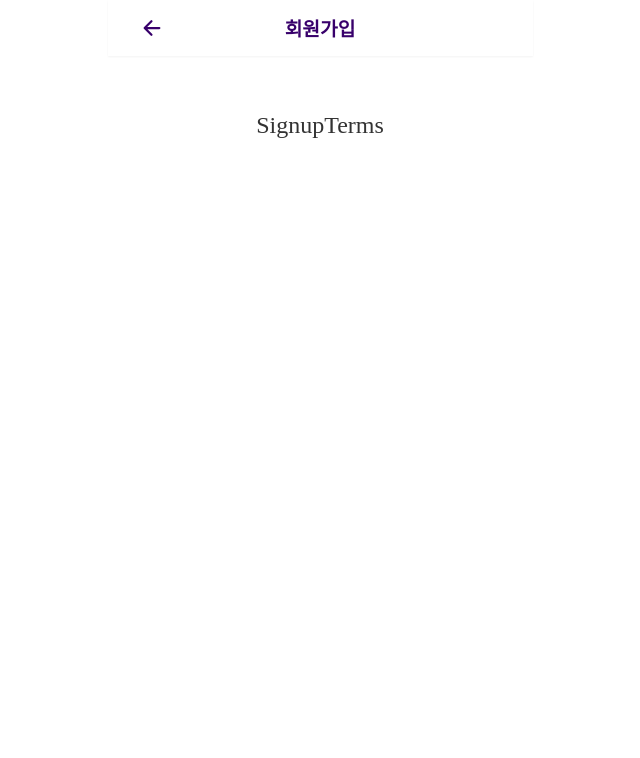
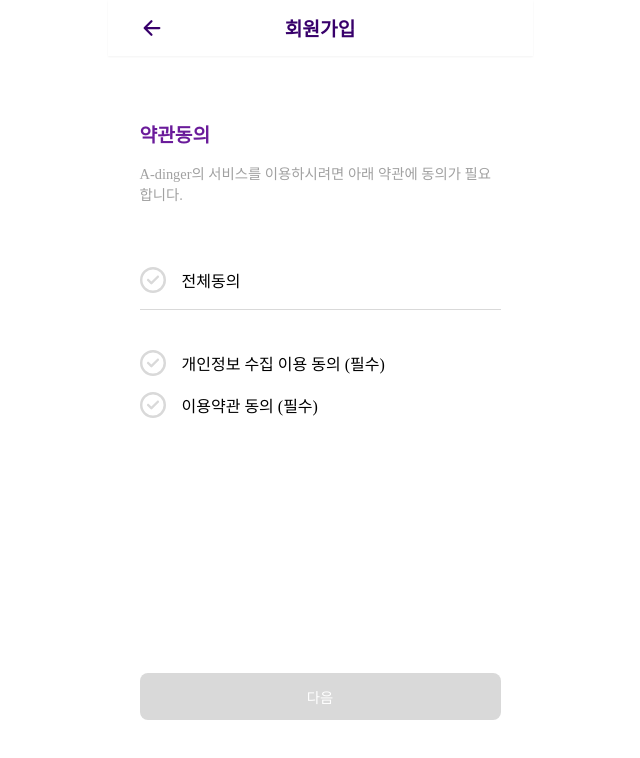
Before and after one commit to nyewon/A-dinger, a React (Vite) app: page /signup-terms in a window 1280 px wide. Shown: the top 758 px of the page, without its empty margins (320-960 px from the left). Built offline with nearby package versions, Linux system fonts and the light colour scheme.

Commit message:
:sparkles:[feat]: 약관동의 UI 구현

```diff
--- /dev/null
+++ b/src/components/CheckItem.tsx
@@ -0,0 +1,32 @@
+import styled from 'styled-components';
+import { FaRegCircleCheck, FaCircleCheck } from 'react-icons/fa6';
+
+interface CheckItemProps {
+  label: string;
+  checked: boolean;
+  onClick: () => void;
+}
+
+const CheckItem = ({ label, checked, onClick }: CheckItemProps) => {
+  return (
+    <Item onClick={onClick}>
+      {checked ? (
+        <FaCircleCheck color="#BA68C8" size={26} />
+      ) : (
+        <FaRegCircleCheck color="#d9d9d9" size={26} />
+      )}
+      <span>{label}</span>
+    </Item>
+  );
+};
+
+export default CheckItem;
+
+const Item = styled.div`
+  width: 100%;
+  display: flex;
+  align-items: center;
+  gap: 1rem;
+  font-size: 1rem;
+  cursor: pointer;
+`;
--- a/src/components/index.ts
+++ b/src/components/index.ts
@@ -1 +1,3 @@
+// Init
 export { default as RoleSelector } from './RoleSelector';
+export { default as CheckItem } from './CheckItem';
--- a/src/pages/init/SignupTerms.tsx
+++ b/src/pages/init/SignupTerms.tsx
@@ -1,12 +1,66 @@
+import { useState, useEffect } from 'react';
+import { useNavigate } from 'react-router-dom';
 import styled from 'styled-components';
-import { BackHeader, ContentContainer } from '@components/common/index';
+import { BackHeader, ContentContainer, Button } from '@components/common/index';
+import { CheckItem } from '@components/index';
 
 const SignupTerms = () => {
+  const navigate = useNavigate();
+  const [agreePrivacy, setAgreePrivacy] = useState(false);
+  const [agreeTerms, setAgreeTerms] = useState(false);
+  const [agreeAll, setAgreeAll] = useState(false);
+
+  const toggleAll = () => {
+    const newValue = !agreeAll;
+    setAgreeAll(newValue);
+    setAgreePrivacy(newValue);
+    setAgreeTerms(newValue);
+  };
+
+  useEffect(() => {
+    setAgreeAll(agreePrivacy && agreeTerms);
+  }, [agreePrivacy, agreeTerms]);
+
+  const isFormValid = agreePrivacy && agreeTerms;
+
+  const handleNext = () => {
+    if (!isFormValid) return;
+    navigate('/signup-role');
+  };
+
   return (
     <Container>
       <BackHeader title="회원가입" />
       <ContentContainer>
-        <Text>SignupTerms</Text>
+        <Section>
+          <Title>약관동의</Title>
+          <Description>
+            A-dinger의 서비스를 이용하시려면 아래 약관에 동의가 필요합니다.
+          </Description>
+        </Section>
+
+        <CheckItem label="전체동의" checked={agreeAll} onClick={toggleAll} />
+        <Divider />
+        <CheckItem
+          label="개인정보 수집 이용 동의 (필수)"
+          checked={agreePrivacy}
+          onClick={() => setAgreePrivacy(!agreePrivacy)}
+        />
+        <CheckItem
+          label="이용약관 동의 (필수)"
+          checked={agreeTerms}
+          onClick={() => setAgreeTerms(!agreeTerms)}
+        />
+
+        <FixedBottom>
+          <Button
+            type="main"
+            buttonText="다음"
+            isDisabled={!isFormValid}
+            bgColor={isFormValid ? '#6a1b9a' : '#d9d9d9'}
+            onClick={handleNext}
+          />
+        </FixedBottom>
       </ContentContainer>
     </Container>
   );
@@ -18,9 +72,41 @@ const Container = styled.div`
   display: flex;
   flex-direction: column;
   width: 100%;
+  height: 100vh;
+  position: relative;
 `;
 
-const Text = styled.p`
-  font-size: 24px;
-  color: #333;
+const Section = styled.div`
+  display: flex;
+  flex-direction: column;
+  align-items: start;
+  padding: 2rem 0;
 `;
+
+const Title = styled.p`
+  font-size: 1.2rem;
+  font-weight: bold;
+  color: #6a1b9a;
+  margin: 0;
+`;
+
+const Description = styled.p`
+  font-size: 0.9rem;
+  color: #a1a1a1;
+`;
+
+const Divider = styled.div`
+  width: 100%;
+  height: 1px;
+  background-color: #d9d9d9;
+  margin-bottom: 1.5rem;
+`;
+
+const FixedBottom = styled.div`
+  position: absolute;
+  bottom: 0;
+  left: 0;
+  width: 100%;
+  padding: 5rem 2rem;
+  box-sizing: border-box;
+`;
```
